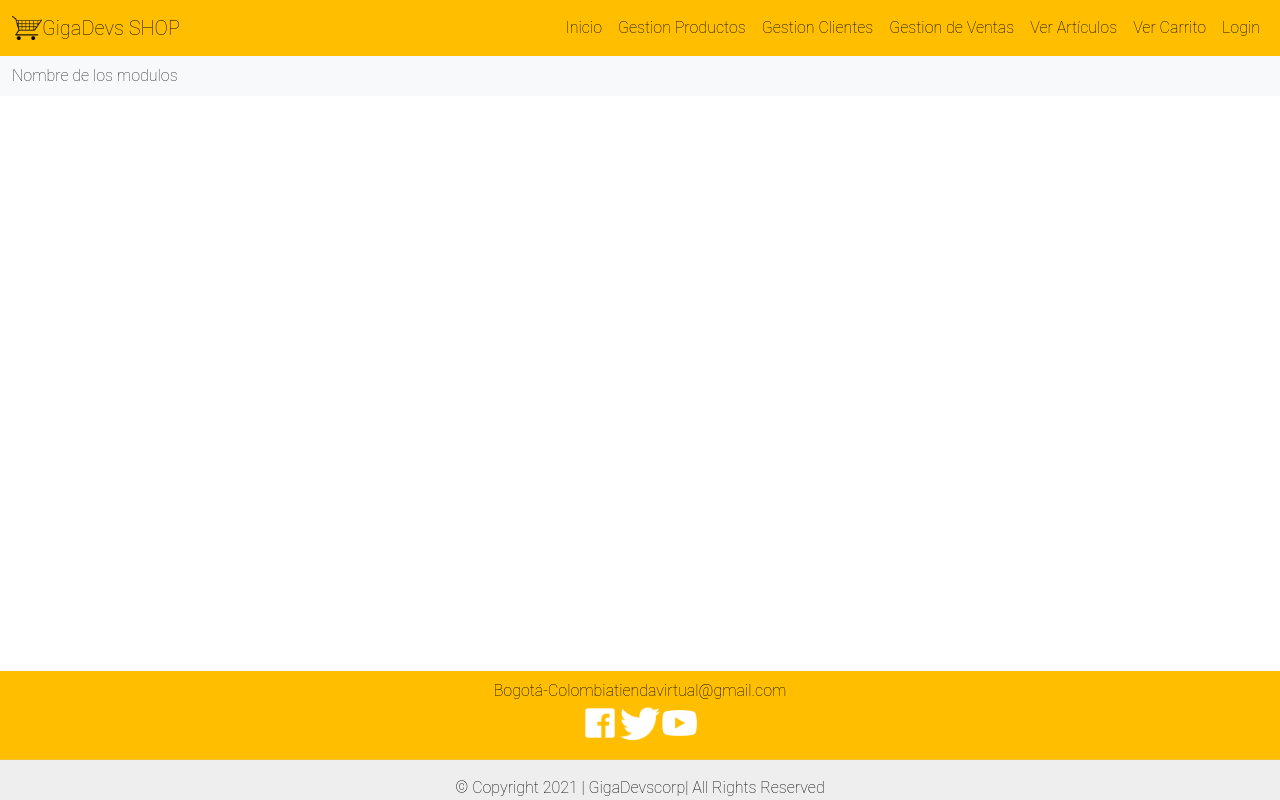
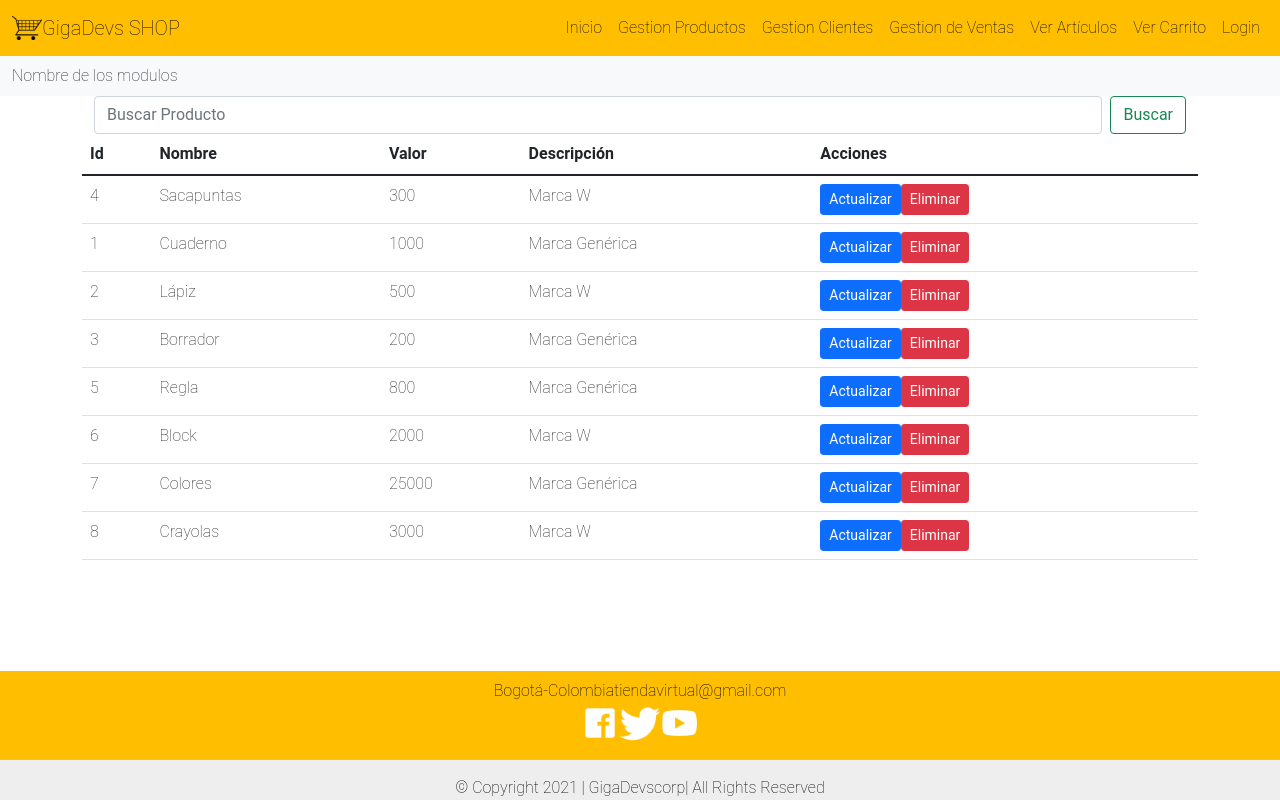
Before and after one commit to rubenchoBR/proyectSoft, a React (Create React App) app in the folder frontend-tienda/: page /listarProductos in a window 1280 px wide. Built offline with nearby package versions, Linux system fonts and the light colour scheme.

Commit message:
Creacion del comonente ListarProductos

```diff
--- a/frontend-tienda/src/App.js
+++ b/frontend-tienda/src/App.js
@@ -5,12 +5,12 @@ import ActualizarProductos from "./components/modulos/productos/actualizar/Actua
 import ArticulosVenta from "./components/modulos/ventas/ArticulosVenta";
 import CarritoCompras from "./components/modulos/ventas/CarritoCompras";
 import { BrowserRouter as Router, Route, Switch } from "react-router-dom";
+import ListarProductos from "./components/modulos/productos/listar/ListarProductos";
 
 function App() {
   return (
     <div>
       <Header />
-
 
       <Router>
         <Switch>
@@ -19,16 +19,9 @@ function App() {
             path="/actualizar-producto"
             component={ActualizarProductos}
           />
-          <Route
-            exact
-            path="/verArticulos"
-            component={ArticulosVenta}
-          />
-          <Route
-            exact
-            path="/verCarrito"
-            component={CarritoCompras}
-          />
+          <Route exact path="/listarProductos" component={ListarProductos} />
+          <Route exact path="/verArticulos" component={ArticulosVenta} />
+          <Route exact path="/verCarrito" component={CarritoCompras} />
         </Switch>
       </Router>
       <Footer />
--- /dev/null
+++ b/frontend-tienda/src/components/modulos/productos/listar/ListarProductos.jsx
@@ -0,0 +1,44 @@
+import React from 'react';
+import {articulos} from '../../../../datos/Articulos'
+import BarraBusqueda from '../busqueda/BarraBusqueda';
+
+const ListarProductos = ()=>{
+    return (
+
+        <div className="container">
+            <BarraBusqueda/>
+            <div className="table-responsive">
+                <table className="table table-hover">
+                    <thead >
+                        <tr>
+                            <th scope="col">Id</th>
+                            <th scope="col">Nombre</th>
+                            <th scope="col">Valor</th>
+                            <th scope="col">Descripción</th>
+                            <th scope="col">Acciones</th>
+                        </tr>
+                    </thead>
+                    <tbody>
+                    {
+                            articulos.map((producto) =>(
+                                <tr>
+                                    <td>{producto.idElemento}</td>
+                                    <td>{producto.nombre}</td>
+                                    <td>{producto.valor}</td>
+                                    <td>{producto.detalle}</td>
+                                    <td>
+                                        <button className="btn btn-primary btn-sm">Actualizar</button>
+                                        <button className="btn btn-danger btn-sm">Eliminar</button>
+                                    </td>
+                                </tr>
+                        ))}
+
+                    </tbody>
+                </table>
+            </div>
+
+        </div>
+    );
+}
+
+export default ListarProductos;
```
